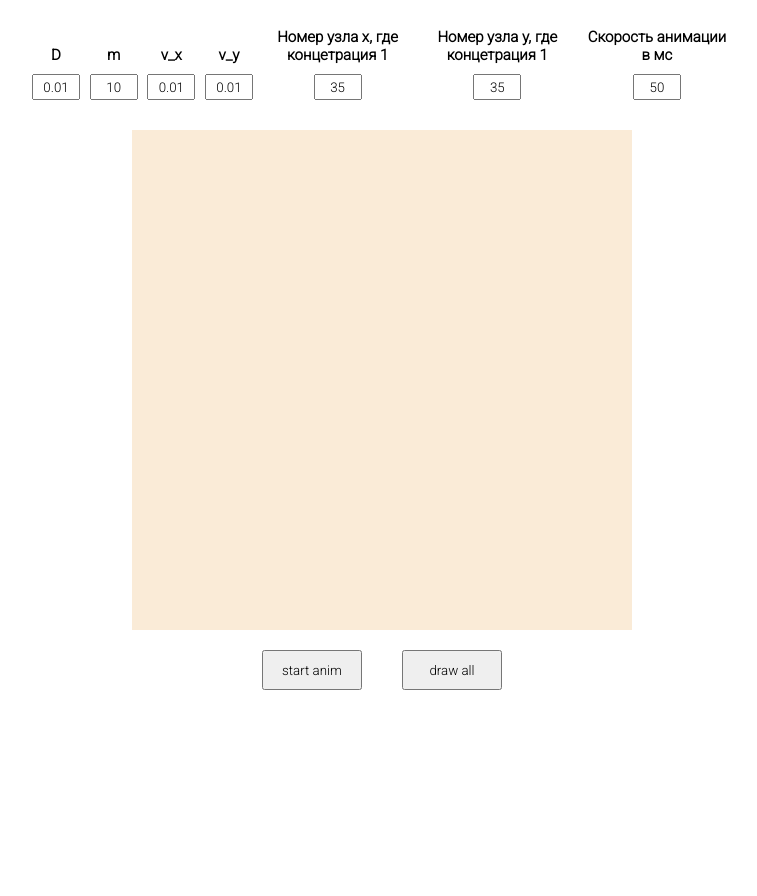
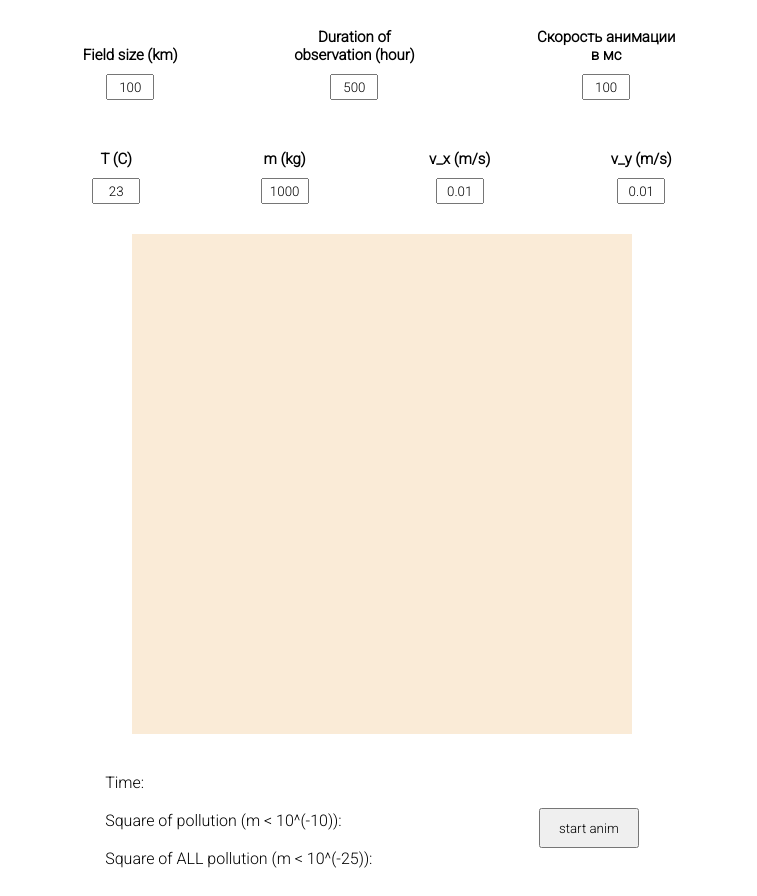
Before and after one commit to mariary/dimplomchik_2D, a plain HTML site: page index.html in a window 1280 px wide. Shown: the whole page, without its empty margins (258-1015 px from the left). Before the commit the page ends 800 px from the top, so only its background shows below. Drawn offline with Linux system fonts and the light colour scheme.

Commit message:
change measurement values

```diff
--- a/index.html
+++ b/index.html
@@ -12,21 +12,63 @@
 <div class="container">
     <div class="control">
         <div class="control_item">
-            <label>D</label>
-            <input id="coef_D" type="number">
+            <label>Field size (km)</label>
+            <input id="field_size" type="number">
         </div>
         <div class="control_item">
-            <label>m</label>
+            <label>Duration of observation (hour)</label>
+            <input id="anim_time" type="number">
+        </div>
+        <div class="control_item">
+            <label>Скорость анимации в мс</label>
+            <input id="coef_t" type="text">
+        </div>
+    </div>
+    <div class="control">
+        <div class="control_item">
+            <label>T (C)</label>
+            <input id="coef_Temp" type="number">
+        </div>
+        <div class="control_item">
+            <label>m (kg)</label>
             <input id="coef_m" type="number">
         </div>
         <div class="control_item">
-            <label>v_x</label>
+            <label>v_x (m/s)</label>
             <input id="coef_v_x" type="text">
         </div>
         <div class="control_item">
-            <label>v_y</label>
+            <label>v_y (m/s)</label>
             <input id="coef_y" type="text">
         </div>
+    </div>
+    <canvas id="canvas"></canvas>
+    <div class="control">
+        <div>
+            <div>
+                <br>
+                Time:
+                <span id="anim_time_info"/>
+            </div>
+            <div>
+                <br>
+                Square of pollution (m < 10^(-10)):
+                <span id="square_value"/>
+            </div>
+            <div>
+                <br>
+                Square of ALL pollution (m < 10^(-25)):
+                <span id="square_common"/>
+            </div>
+        </div>
+
+        <div class="btn_wrapper">
+            <button id="start_btn">start anim</button>
+            <!--<button id="draw_btn">draw all</button>-->
+        </div>
+    </div>
+
+    <div class="control" style="display: none">
         <div class="control_item">
             <label>Номер узла x, где концетрация 1</label>
             <input id="num_x" type="text">
@@ -35,15 +77,6 @@
             <label>Номер узла y, где концетрация 1</label>
             <input id="num_y" type="text">
         </div>
-        <div class="control_item">
-            <label>Скорость анимации в мс</label>
-            <input id="coef_t" type="text">
-        </div>
-    </div>
-    <canvas id="canvas"></canvas>
-    <div class="btn_wrapper">
-        <button id="start_btn">start anim</button>
-        <button id="draw_btn">draw all</button>
     </div>
 </div>
 <script src="index.js"></script>
--- a/index.js
+++ b/index.js
@@ -1,6 +1,7 @@
 const canvas = document.getElementById('canvas');
 const count_x_input = document.getElementById('count_x');
-const coef_D_input = document.getElementById('coef_D');
+const field_size_input = document.getElementById('field_size');
+const coef_Temp_input = document.getElementById('coef_Temp');
 const coef_m_input = document.getElementById('coef_m');
 const coef_v_x_input = document.getElementById('coef_v_x');
 const coef_v_y_input = document.getElementById('coef_y');
@@ -8,7 +9,13 @@ const coef_t_input = document.getElementById('coef_t');
 const num_x_input = document.getElementById('num_x');
 const num_y_input = document.getElementById('num_y');
 const start_btn = document.getElementById('start_btn');
-const draw_btn = document.getElementById('draw_btn');
+const anim_time = document.getElementById('anim_time');
+
+const anim_time_info = document.getElementById("anim_time_info")
+const square_common = document.getElementById("square_common")
+const square_value = document.getElementById("square_value")
+
+//const draw_btn = document.getElementById('draw_btn');
 const ctx = canvas.getContext('2d')
 
 const ctxWidth = 500;
@@ -25,45 +32,56 @@ resize()
 window.addEventListener("load", main_equations);
 
 function main_equations() {
-    let nx = 70;
-    let ny = 70;
-    let nt = 60;
+    //area and time
     let a1 = 0;
-    let b1 = 1000;
+    let b1 = 100;
     let a2 = 0;
-    let b2 = 1000;
-    let D = 0.01;
-    let m = 10;
+    let b2 = 10;
+    let t0 = 0;
+    let tf = 1800000;
+
+    //const
+    let T = 23;
+    let D
+    let m = 1000;
     let v_x = 0.01;
     let v_y = 0.01;
-    let t0 = 0;
-    let tf = 10000;
-    let dx = (b1 - a1) / (nx - 1);
-    let dy = (b2 - a2) / (ny - 1);
+
+    //table parameters
+    let field_size = b1 - a1
+    let nx_ny = 40;
+    let nt = 50;
+    let s_cell
+    let dx = field_size / nx_ny
+    let dy = field_size / nx_ny
     let dt = (tf - t0) / (nt - 1);
     let x = [];
     let y = [];
     let t = [];
-    let anim_speed = 50;
-    let concentration_dot = nx / 2
-    let cell_x = ctxWidth / nx
-    let cell_y = ctxHeight / ny
+    let anim_speed = 100;
+    let concentration_dot = nx_ny / 4
+    let cell_x = ctxWidth / nx_ny
+    let cell_y = ctxHeight / nx_ny
     let ro_x
     let ro_y
     const xScale = ctxWidth / (b1 - a1);
     const yScale = ctxHeight - 50;
-    const dx1 = dt / (dx);
-    const dx2 = dt / Math.pow(dx, 2);
-    const dy1 = dt / (dy);
-    const dy2 = dt / Math.pow(dy, 2);
+    let dx1 = dt / (dx);
+    let dx2 = dt / Math.pow(dx, 2);
+    let dy1 = dt / (dy);
+    let dy2 = dt / Math.pow(dy, 2);
+    let s_cell_pollution = 0
+    let s_cell_all_pollution = 0
 
-    const UN = new Array(nt).fill(0).map(() => new Array(nx).fill(0).map(() => new Array(ny).fill(0)));
+    const UN = new Array(nt).fill(0).map(() => new Array(nx_ny).fill(0).map(() => new Array(nx_ny).fill(0)));
 
     const add_event_input = (name_input, name) => name_input.value = name
 
     const init_vars = () => {
         add_event_input(coef_m_input, m);
-        add_event_input(coef_D_input, D);
+        add_event_input(anim_time, tf / 3600);
+        add_event_input(field_size_input, field_size);
+        add_event_input(coef_Temp_input, T);
         add_event_input(coef_t_input, anim_speed);
         add_event_input(coef_v_x_input, v_x);
         add_event_input(coef_v_y_input, v_y);
@@ -72,23 +90,13 @@ function main_equations() {
     }
     init_vars()
 
-    const solve_equation = () => {
-        for (let n = 0; n < nt; n++) {
-            for (let j = 0; j < ny; j++) {
-                for (let i = 0; i < nx; i++) {
-                    UN[n][i][j] = 0
-                }
-            }
-        }
-        ro_x = (Number(coef_v_x_input.value) + Math.abs(Number(coef_v_x_input.value))) / (2 * Math.abs(Number(coef_v_x_input.value)))
-        ro_y = (Number(coef_v_y_input.value) + Math.abs(Number(coef_v_y_input.value))) / (2 * Math.abs(Number(coef_v_y_input.value)))
-        UN[0][num_x_input.value][num_y_input.value] = parseInt(coef_m_input.value)
-        for (let i = a1; i <= b1;
+    const beforeSolveEquation = () => {
+        for (let i = 0; i <= field_size;
              i += dx
         ) {
             x.push(i)
         }
-        for (let j = a2; j <= b2;
+        for (let j = 0; j <= field_size;
              j += dy
         ) {
             y.push(j)
@@ -96,26 +104,57 @@ function main_equations() {
         for (let i = t0; i <= tf; i += dt) {
             t.push(i)
         }
-        for (let n = 0; n < nt - 1; n++) {
-            for (let j = 1; j < ny - 1; j++) {
-                for (let i = 1; i < nx - 1; i++) {
+    }
+
+
+    const solve_equation = (n) => {
+        if (n < nt - 1) {
+            s_cell_pollution = 0
+            s_cell_all_pollution = 0
+            for (let j = 1; j < nx_ny - 1; j++) {
+                for (let i = 1; i < nx_ny - 1; i++) {
                     UN[n + 1][i][j] = UN[n][i][j]
-                        + coef_D_input.value * dx2 * (UN[n][i + 1][j] - 2 * UN[n][i][j] + UN[n][i - 1][j])
-                        + coef_D_input.value * dy2 * (UN[n][i][j + 1] - 2 * UN[n][i][j] + UN[n][i][j - 1])
+                        + D * dx2 * (UN[n][i + 1][j] - 2 * UN[n][i][j] + UN[n][i - 1][j])
+                        + D * dy2 * (UN[n][i][j + 1] - 2 * UN[n][i][j] + UN[n][i][j - 1])
                         - coef_v_x_input.value * ro_x * dx1 * (UN[n][i][j] - UN[n][i - 1][j])
                         - coef_v_x_input.value * (1 - ro_x) * dx1 * (UN[n][i + 1][j] - UN[n][i][j])
                         - coef_v_y_input.value * ro_y * dy1 * (UN[n][i][j] - UN[n][i][j - 1])
                         - coef_v_y_input.value * (1 - ro_y) * dy1 * (UN[n][i][j + 1] - UN[n][i][j])
+                    UN[n][i][j] > Math.pow(10, -10) && s_cell_pollution++
+                    UN[n][i][j] > Math.pow(10, -25) && s_cell_all_pollution++
+                    //UN[n][i][j] > parseFloat(coef_m_input.value) / s_cell - 0.001 && console.log(UN[n][i][j]);
+                    //> parseFloat(coef_m_input.value) / s_cell - 0.001
+                }
+            }
+            square_value.innerText = `${s_cell_pollution * parseFloat(s_cell) * Math.pow(10, -6)} km^2`
+            square_common.innerText = `${s_cell_all_pollution * parseFloat(s_cell) * Math.pow(10, -6)} km^2`
+        }
+    }
+
+    const solve_equation_without_velocity = (n) => {
+        if (n < nt - 1) {
+            for (let j = 1; j < nx_ny - 1; j++) {
+                for (let i = 1; i < nx_ny - 1; i++) {
+                    UN[n + 1][i][j] = UN[n][i][j]
+                        + D * dx2 * (UN[n][i + 1][j] - 2 * UN[n][i][j] + UN[n][i - 1][j])
+                        + D * dy2 * (UN[n][i][j + 1] - 2 * UN[n][i][j] + UN[n][i][j - 1])
+                        - coef_v_x_input.value * dx1 * (UN[n][i][j] - UN[n][i - 1][j])
+                        - coef_v_y_input.value * dy1 * (UN[n][i][j] - UN[n][i][j - 1])
+                    //console.log(UN[n][i][j]);
                 }
             }
         }
     }
-    solve_equation()
-    const draw_lines = (n) => {
-        for (let j = 0; j < ny; j++) {
-            for (let i = 0; i < nx; i++) {
+
+    //solve_equation()
+    const draw_lines = (time_moment) => {
+        anim_time_info.innerText = `${(parseFloat(time_moment) * dt / 3600).toFixed(1)} hr`
+        Number(coef_v_x_input.value) || Number(coef_v_y_input.value) ? solve_equation(time_moment) : solve_equation_without_velocity(time_moment)
+        for (let j = 0; j < nx_ny; j++) {
+            for (let i = 0; i < nx_ny; i++) {
                 ctx.beginPath();
-                ctx.fillStyle = `rgba(55,55,55,${UN[n][i][j] ? (UN[n][i][j]) * 80 : 0})`;
+                ctx.fillStyle = `rgba(55,55,55,${UN[time_moment][i][j] ? (parseFloat(UN[time_moment][i][j]) * s_cell * 100) : 0})`;
+                //ctx.fillStyle = `rgba(55,55,55,${UN[time_moment][i][j] ? (parseFloat(UN[time_moment][i][j]) / parseFloat(coef_m_input.value) * s_cell * 10) : 0})`;
                 ctx.fillRect(i * cell_x, j * cell_y, cell_x, cell_y);
                 ctx.closePath();
                 //UN[n][i][j] !== 0 && console.log(UN[n][i][j]);
@@ -124,6 +163,7 @@ function main_equations() {
     }
 
     const draw_anim = (n) => {
+
         ctx.clearRect(0, 0, ctxWidth, ctxHeight);
         draw_lines(n)
     }
@@ -133,6 +173,8 @@ function main_equations() {
     }
 
     function clearAll() {
+        x = [];
+        t = [];
         for (let i = setTimeout(function () {
         }, 0); i > 0; i--) {
             window.clearInterval(i);
@@ -141,11 +183,37 @@ function main_equations() {
     }
 
     const async_draw = (func) => {
+        beforeSolveEquation()
+        // calculate vars after change input's values
+        field_size = parseFloat(field_size_input.value) * 1000
+        dx = (field_size) / (nx_ny - 1);
+        dy = (field_size) / (nx_ny - 1);
+        s_cell = ((field_size) / nx_ny) * ((field_size) / nx_ny);
+        tf = anim_time.value * 3600
+        dt = (tf - t0) / (nt - 1);
+        dx1 = dt / (dx);
+        dx2 = dt / Math.pow(dx, 2);
+        dy1 = dt / (dy);
+        dy2 = dt / Math.pow(dy, 2);
+        D = 4.13 * Math.pow(coef_Temp_input.value, 153 / 100) * 2.78 * Math.pow(10, -11);
+        for (let n = 0; n < nt; n++) {
+            for (let j = 0; j < nx_ny; j++) {
+                for (let i = 0; i < nx_ny; i++) {
+                    UN[n][i][j] = 0
+                }
+            }
+        }
+        ro_x = Number(coef_v_x_input.value) ? (Number(coef_v_x_input.value) + Math.abs(Number(coef_v_x_input.value))) / (2 * Math.abs(Number(coef_v_x_input.value))) : 0;
+        ro_y = Number(coef_v_y_input.value) ? (Number(coef_v_y_input.value) + Math.abs(Number(coef_v_y_input.value))) / (2 * Math.abs(Number(coef_v_y_input.value))) : 0;
+        //set initial conditional
+        UN[0][num_x_input.value][num_y_input.value] = parseFloat(coef_m_input.value) / s_cell
+
+        //clear x and y arrays and Intervals
         clearAll()
-        x = [];
-        t = [];
-        solve_equation()
+
         ctx.clearRect(0, 0, window.innerWidth, window.innerHeight);
+
+        //start draw and put to the draw func n (it's time moment)
         for (let n = 0; n < nt; n++) {
             setTimeout(() => func(n), coef_t_input.value * n)
         }
@@ -153,7 +221,7 @@ function main_equations() {
 
     const add_event_btn = () => {
         start_btn.addEventListener('click', () => async_draw(draw_anim))
-        draw_btn.addEventListener('click', () => async_draw(draw_all))
+        //draw_btn.addEventListener('click', () => async_draw(draw_all))
     }
     add_event_btn()
 }
--- a/style.css
+++ b/style.css
@@ -19,7 +19,7 @@ input::-webkit-inner-spin-button {
 .control {
     display: flex;
     width: 100%;
-    justify-content: space-between;
+    justify-content: space-around;
     margin: 20px 0;
     align-items: end;
 }
@@ -44,7 +44,7 @@ input::-webkit-inner-spin-button {
 
 .btn_wrapper {
     display: flex;
-    width: 100%;
+    /*width: 100%;*/
     justify-content: center;
 }
 .btn_wrapper button{
```
